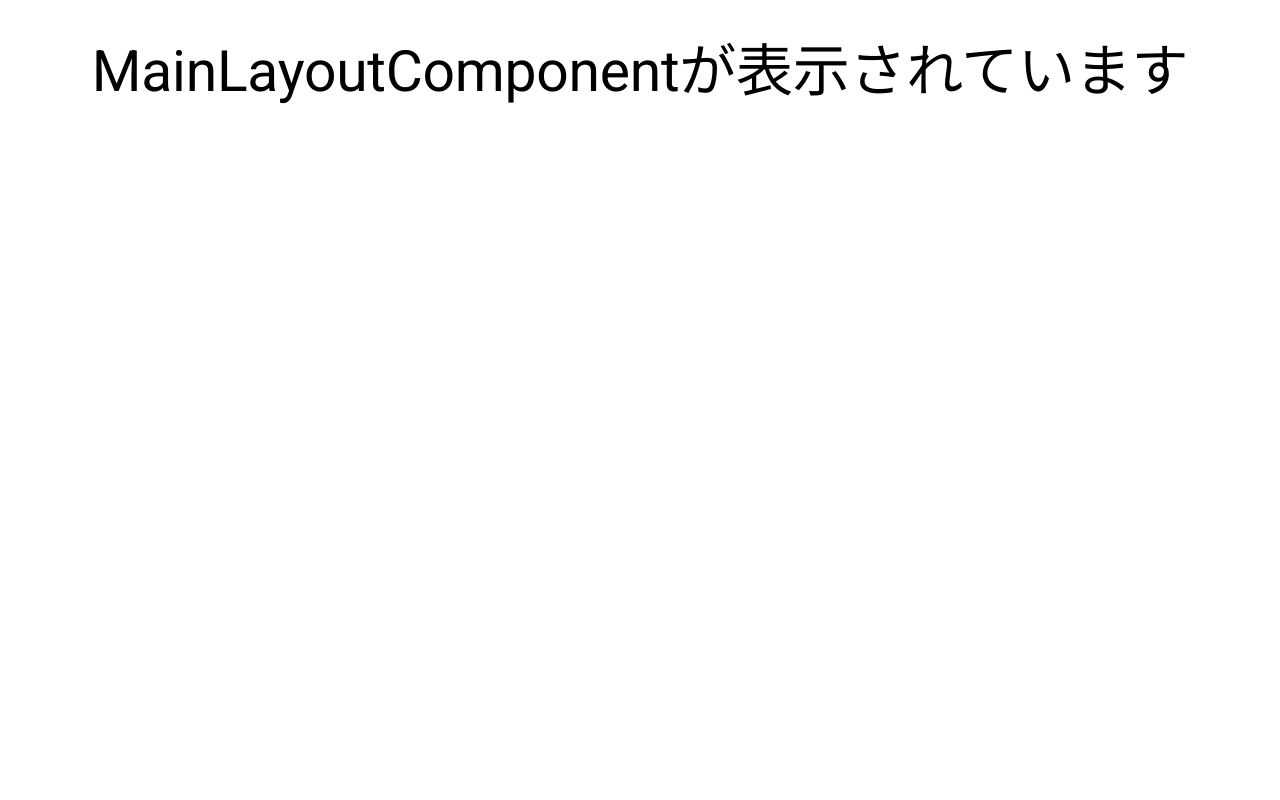
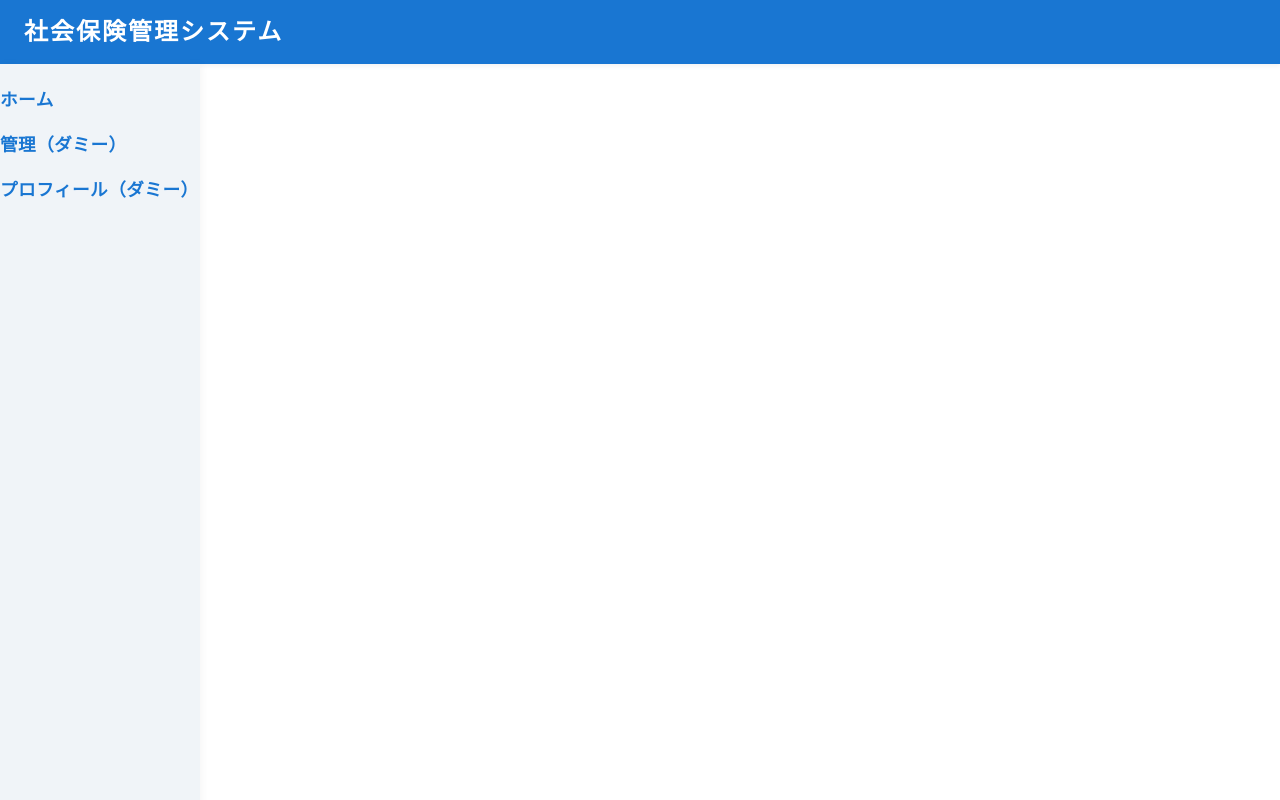
Before and after one commit to TowaSadamori/shakaihoken, an Angular app: page / in a window 1280 px wide. Shown: the top 800 px of the page. Built offline with nearby package versions, Linux system fonts and the light colour scheme.

Commit message:
レイアウト表示できた

```diff
--- a/src/app/app.routes.ts
+++ b/src/app/app.routes.ts
@@ -1,12 +1,11 @@
 import { Routes } from '@angular/router';
 import { MainLayoutComponent } from './main-layout/main-layout.component';
+import { HomeComponent } from './home/home.component';
 
 export const routes: Routes = [
   {
     path: '',
     component: MainLayoutComponent,
-    // children: [
-    //   { path: '', component: HomeComponent },
-    // ],
+    children: [{ path: '', component: HomeComponent }],
   },
 ];
--- a/src/app/main-layout/main-layout.component.html
+++ b/src/app/main-layout/main-layout.component.html
@@ -1,3 +1,7 @@
-<div style="padding: 40px; text-align: center">
-  <h1>MainLayoutComponentが表示されています</h1>
+<app-header></app-header>
+<div class="layout">
+  <app-sidebar></app-sidebar>
+  <main class="content">
+    <router-outlet></router-outlet>
+  </main>
 </div>
--- a/src/app/main-layout/main-layout.component.ts
+++ b/src/app/main-layout/main-layout.component.ts
@@ -1,12 +1,13 @@
 import { Component } from '@angular/core';
 import { CommonModule } from '@angular/common';
 import { HeaderComponent } from '../header/header.component';
+import { SidebarComponent } from '../sidebar/sidebar.component';
 import { RouterOutlet } from '@angular/router';
 
 @Component({
   selector: 'app-main-layout',
   standalone: true,
-  imports: [CommonModule, HeaderComponent, RouterOutlet],
+  imports: [CommonModule, HeaderComponent, SidebarComponent, RouterOutlet],
   templateUrl: './main-layout.component.html',
   styleUrls: ['./main-layout.component.scss'],
 })
--- /dev/null
+++ b/src/app/sidebar/sidebar.component.html
@@ -0,0 +1,7 @@
+<nav class="sidebar">
+  <ul>
+    <li><a href="#">ホーム</a></li>
+    <li><a href="#">管理（ダミー）</a></li>
+    <li><a href="#">プロフィール（ダミー）</a></li>
+  </ul>
+</nav>
--- /dev/null
+++ b/src/app/sidebar/sidebar.component.scss
@@ -0,0 +1,24 @@
+.sidebar {
+  width: 200px;
+  background: #f0f4f8;
+  height: 100vh;
+  padding: 24px 0;
+  box-shadow: 2px 0 8px rgba(0, 0, 0, 0.04);
+}
+
+.sidebar ul {
+  list-style: none;
+  padding: 0;
+  margin: 0;
+}
+
+.sidebar li {
+  margin-bottom: 20px;
+}
+
+.sidebar a {
+  color: #1976d2;
+  text-decoration: none;
+  font-weight: bold;
+  font-size: 1.1rem;
+}
```
Also changed, not shown: src/app/sidebar/sidebar.component.ts (added, +10 -0 lines), 1 other file (tests, documents, lock files or other folders).
